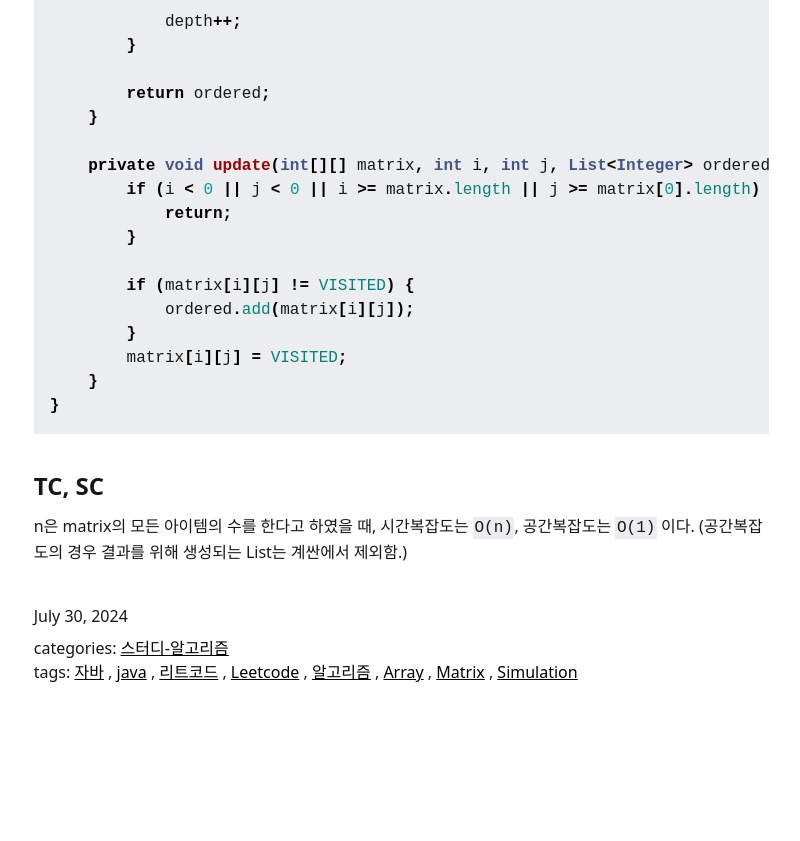
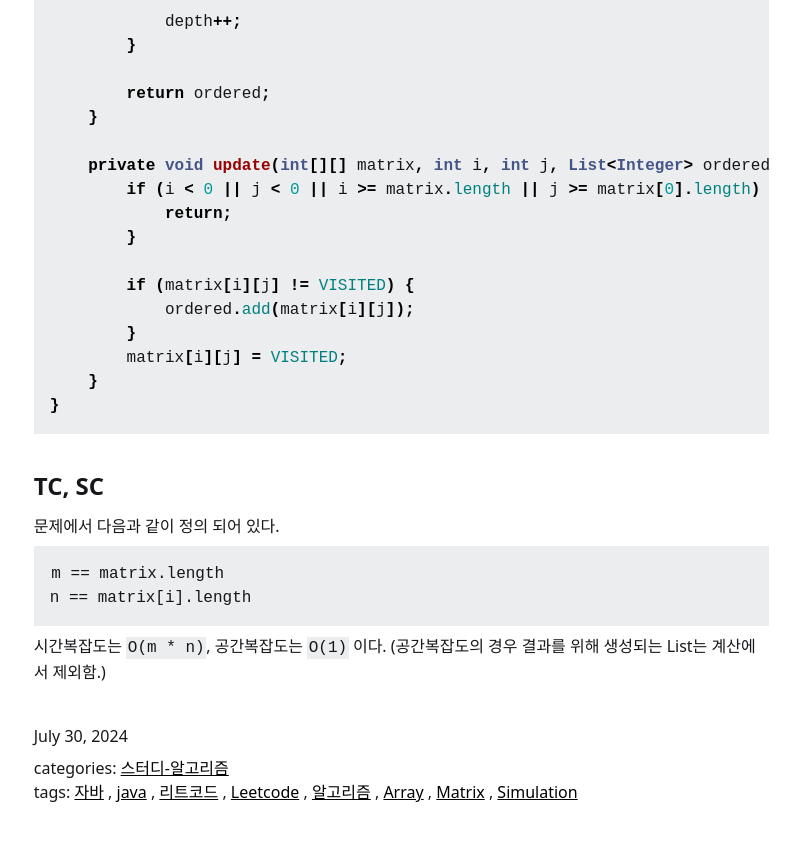
Before and after one commit to dev-jonghoonpark/algorithm-blog, a Jekyll site: the page built from _posts/2024-07-30-leetcode-54.md, in a window 1280 px wide and 900 px high, scrolled down 2042 px. Shown: the top 841 px of the window, without its empty margins (319-1119 px from the left). Built offline with Jekyll 4.4.1, drawn with Linux system fonts in a browser that asks for light colours; the table of contents is made by our own code; before the commit the page ends 2822 px from its top, so only the background shows below that.

Commit message:
update post

````diff
--- a/_posts/2024-07-30-leetcode-54.md
+++ b/_posts/2024-07-30-leetcode-54.md
@@ -98,4 +98,11 @@ class Solution {
 
 ## TC, SC
 
-n은 matrix의 모든 아이템의 수를 한다고 하였을 때, 시간복잡도는 `O(n)`, 공간복잡도는 `O(1)` 이다. (공간복잡도의 경우 결과를 위해 생성되는 List는 계싼에서 제외함.)
+문제에서 다음과 같이 정의 되어 있다.
+
+```
+m == matrix.length
+n == matrix[i].length
+```
+
+시간복잡도는 `O(m * n)`, 공간복잡도는 `O(1)` 이다. (공간복잡도의 경우 결과를 위해 생성되는 List는 계산에서 제외함.)
````
